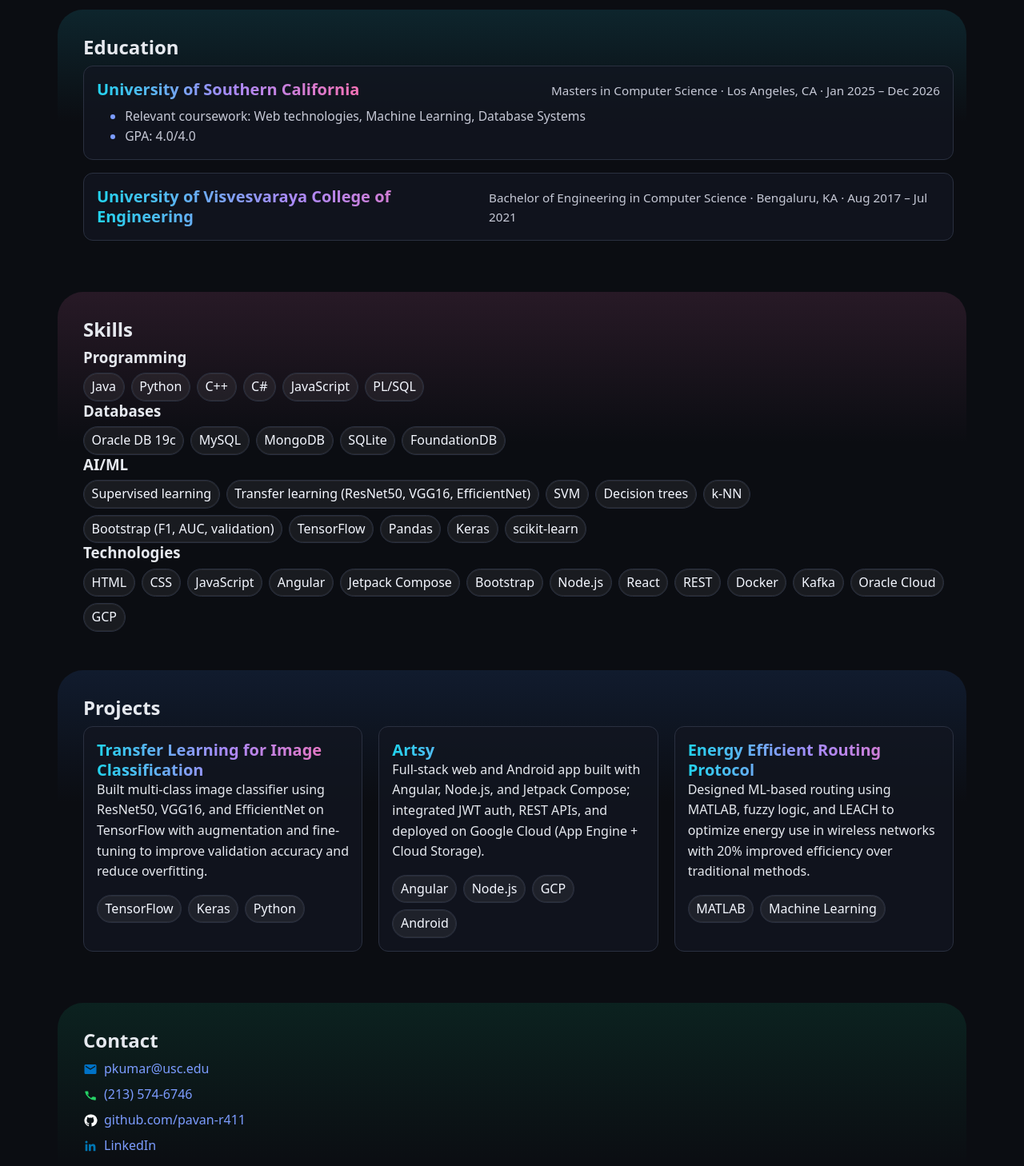
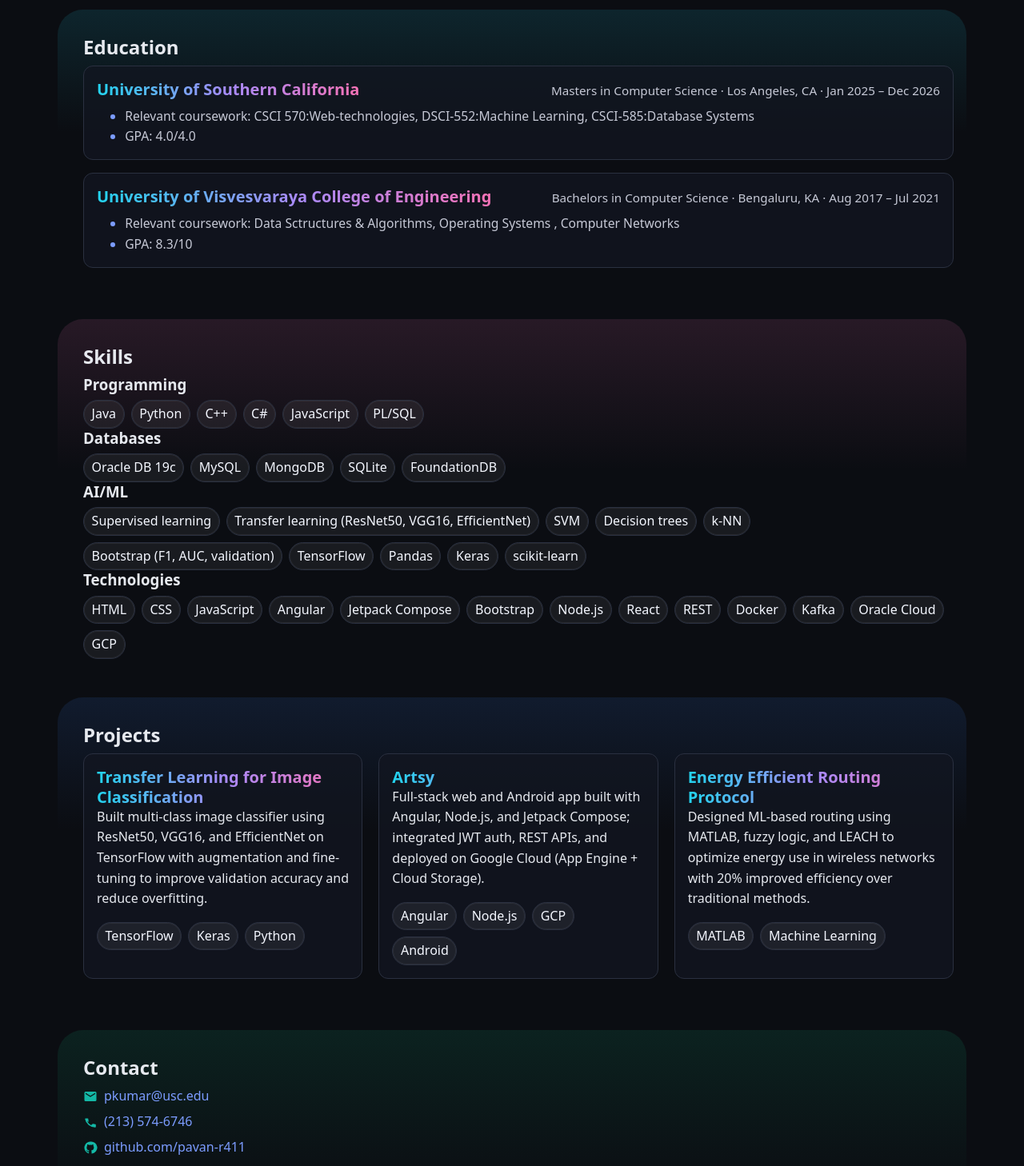
Before and after one commit to pavan-r411/Portfolio-site, a React (Vite) app: page / in a window 1280 px wide. Shown: the part 1020-2478 px from the top of the page at 80% size. Built offline with nearby package versions, Linux system fonts and the light colour scheme.

Commit message:
Formatting

```diff
--- a/src/components/Contact.tsx
+++ b/src/components/Contact.tsx
@@ -7,19 +7,19 @@ export default function Contact() {
         <h2>Contact</h2>
         <ul className="contact-list">
           <li>
-            <svg className="icon" viewBox="0 0 24 24" aria-hidden="true"><path fill="#0072c6" d="M20 4H4a2 2 0 0 0-2 2v12a2 2 0 0 0 2 2h16a2 2 0 0 0 2-2V6a2 2 0 0 0-2-2Zm0 4-8 5L4 8V6l8 5 8-5Z"/></svg>
+            <svg className="icon" viewBox="0 0 24 24" aria-hidden="true"><path fill="#14b8a6" d="M20 4H4a2 2 0 0 0-2 2v12a2 2 0 0 0 2 2h16a2 2 0 0 0 2-2V6a2 2 0 0 0-2-2Zm0 4-8 5L4 8V6l8 5 8-5Z"/></svg>
             <a href={`mailto:${profile.email}`}>{profile.email}</a>
           </li>
           <li>
-            <svg className="icon" viewBox="0 0 24 24" aria-hidden="true"><path fill="#25d366" d="M6.6 10.8a15.5 15.5 0 0 0 6.6 6.6l2.2-2.2a1 1 0 0 1 1-.25 11.8 11.8 0 0 0 3.7.6 1 1 0 0 1 1 1V20a1 1 0 0 1-1 1A17 17 0 0 1 3 7a1 1 0 0 1 1-1h3.5a1 1 0 0 1 1 1 11.8 11.8 0 0 0 .6 3.7 1 1 0 0 1-.25 1Z"/></svg>
+            <svg className="icon" viewBox="0 0 24 24" aria-hidden="true"><path fill="#14b8a6" d="M6.6 10.8a15.5 15.5 0 0 0 6.6 6.6l2.2-2.2a1 1 0 0 1 1-.25 11.8 11.8 0 0 0 3.7.6 1 1 0 0 1 1 1V20a1 1 0 0 1-1 1A17 17 0 0 1 3 7a1 1 0 0 1 1-1h3.5a1 1 0 0 1 1 1 11.8 11.8 0 0 0 .6 3.7 1 1 0 0 1-.25 1Z"/></svg>
             <a href={`tel:${profile.phone.replace(/[^\d+]/g, '')}`}>{profile.phone}</a>
           </li>
           <li>
-            <svg className="icon" viewBox="0 0 24 24" aria-hidden="true"><path fill="#fff" d="M12 2a10 10 0 0 0-3.2 19.5c.5.1.7-.2.7-.5v-1.8c-2.8.6-3.4-1.2-3.4-1.2-.4-1-1-1.2-1-1.2-.9-.6.1-.6.1-.6 1 .1 1.5 1 1.5 1 .9 1.5 2.4 1 3 .8.1-.6.4-1 .7-1.2-2.2-.2-4.6-1.1-4.6-5a3.9 3.9 0 0 1 1-2.7c-.1-.2-.4-1.2.1-2.5 0 0 .8-.2 2.6 1a9 9 0 0 1 4.6 0c1.8-1.2 2.6-1 2.6-1 .5 1.3.2 2.3.1 2.5a3.9 3.9 0 0 1 1 2.7c0 3.9-2.4 4.8-4.6 5 .4.3.8.9.8 1.9v2.8c0 .3.2.6.7.5A10 10 0 0 0 12 2Z"/></svg>
+            <svg className="icon" viewBox="0 0 24 24" aria-hidden="true"><path fill="#14b8a6" d="M12 2a10 10 0 0 0-3.2 19.5c.5.1.7-.2.7-.5v-1.8c-2.8.6-3.4-1.2-3.4-1.2-.4-1-1-1.2-1-1.2-.9-.6.1-.6.1-.6 1 .1 1.5 1 1.5 1 .9 1.5 2.4 1 3 .8.1-.6.4-1 .7-1.2-2.2-.2-4.6-1.1-4.6-5a3.9 3.9 0 0 1 1-2.7c-.1-.2-.4-1.2.1-2.5 0 0 .8-.2 2.6 1a9 9 0 0 1 4.6 0c1.8-1.2 2.6-1 2.6-1 .5 1.3.2 2.3.1 2.5a3.9 3.9 0 0 1 1 2.7c0 3.9-2.4 4.8-4.6 5 .4.3.8.9.8 1.9v2.8c0 .3.2.6.7.5A10 10 0 0 0 12 2Z"/></svg>
             <a href="https://github.com/pavan-r411" target="_blank" rel="noreferrer">github.com/pavan-r411</a>
           </li>
           <li>
-            <svg className="icon" viewBox="0 0 24 24" aria-hidden="true"><path fill="#0077b5" d="M20.45 20.45h-3.56v-5.57c0-1.33-.02-3.04-1.85-3.04-1.85 0-2.13 1.45-2.13 2.94v5.67H9.35V9h3.42v1.56h.05c.48-.9 1.65-1.85 3.4-1.85 3.63 0 4.3 2.39 4.3 5.5v6.24ZM5.34 7.43a2.07 2.07 0 1 1 0-4.14 2.07 2.07 0 0 1 0 4.14ZM7.12 20.45H3.56V9h3.56v11.45Z"/></svg>
+            <svg className="icon" viewBox="0 0 24 24" aria-hidden="true"><path fill="#14b8a6" d="M20.45 20.45h-3.56v-5.57c0-1.33-.02-3.04-1.85-3.04-1.85 0-2.13 1.45-2.13 2.94v5.67H9.35V9h3.42v1.56h.05c.48-.9 1.65-1.85 3.4-1.85 3.63 0 4.3 2.39 4.3 5.5v6.24ZM5.34 7.43a2.07 2.07 0 1 1 0-4.14 2.07 2.07 0 0 1 0 4.14ZM7.12 20.45H3.56V9h3.56v11.45Z"/></svg>
             <a href={profile.linkedin} target="_blank" rel="noreferrer">LinkedIn</a>
           </li>
         </ul>
--- a/src/data/resume.ts
+++ b/src/data/resume.ts
@@ -37,15 +37,19 @@ export const education: Education[] = [
     location: 'Los Angeles, CA',
     dateRange: 'Jan 2025 – Dec 2026',
     details: [
-      'Relevant coursework: Web technologies, Machine Learning, Database Systems',
+      'Relevant coursework: CSCI 570:Web-technologies, DSCI-552:Machine Learning, CSCI-585:Database Systems',
       'GPA: 4.0/4.0',
     ],
   },
   {
     school: 'University of Visvesvaraya College of Engineering',
-    degree: 'Bachelor of Engineering in Computer Science',
+    degree: 'Bachelors in Computer Science',
     location: 'Bengaluru, KA',
     dateRange: 'Aug 2017 – Jul 2021',
+    details: [
+      'Relevant coursework: Data Sctructures & Algorithms, Operating Systems , Computer Networks',
+      'GPA: 8.3/10',
+    ]
   },
 ];
 
```
